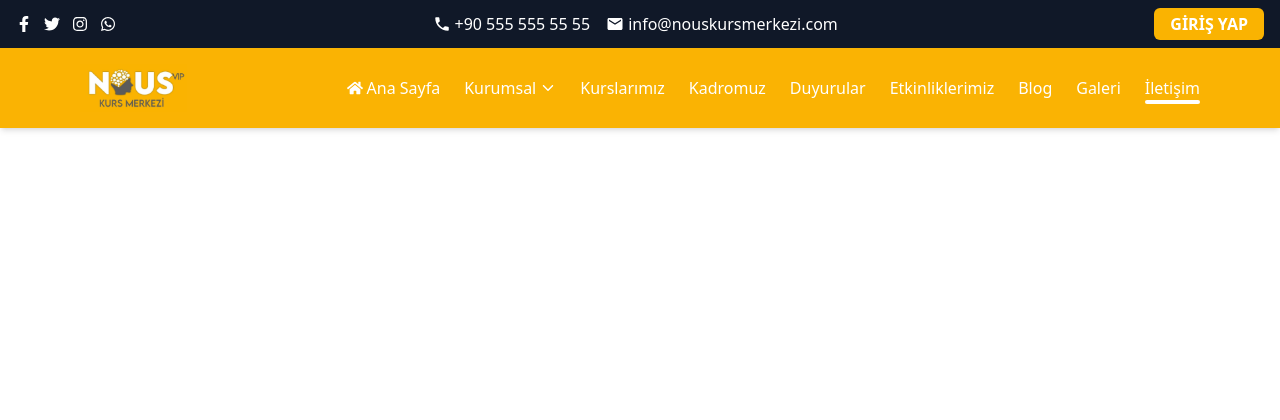
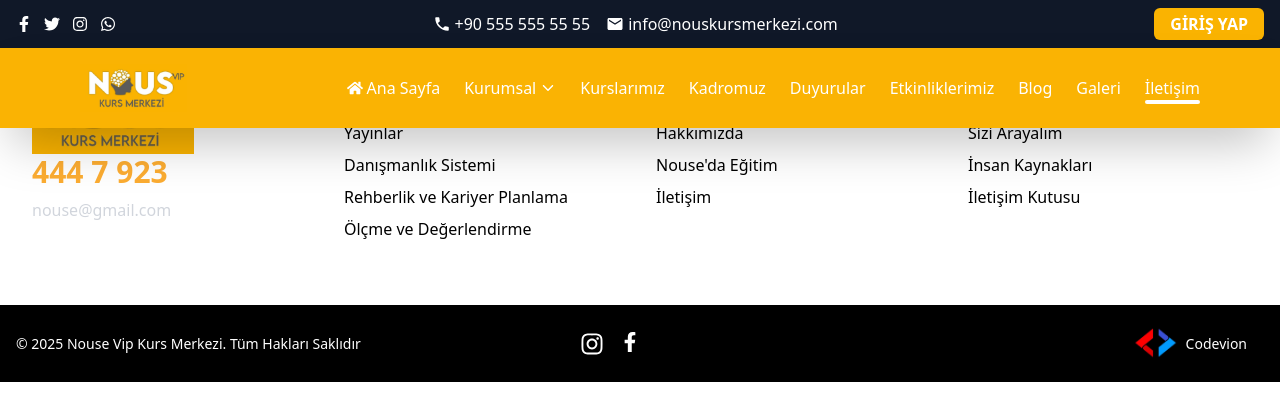
Before and after one commit to Ugurtasci/nous-kurs-merkezi, a React (Vite) app: page /iletisim in a window 1280 px wide. Shown: the top 420 px of the page. Built offline with nearby package versions, Linux system fonts and the light colour scheme.

Commit message:
update header and bottom footer

```diff
--- a/src/App.jsx
+++ b/src/App.jsx
@@ -6,6 +6,8 @@ import Header from "./components/Header";
 import About from "./components/About";
 import "slick-carousel/slick/slick.css";
 import "slick-carousel/slick/slick-theme.css";
+import Footer from "./components/Footer";
+import BottomFooter from "./components/BottomFooter";
 
 function App() {
   return (
@@ -17,6 +19,8 @@ function App() {
          <Route path="/" element={<Home/>} />
            <Route path="/hakkimizda" element={<About />} />
         </Routes>
+        <Footer/>
+        <BottomFooter/>
       </BrowserRouter>
     </>
   );
--- a/src/components/BottomFooter.jsx
+++ b/src/components/BottomFooter.jsx
@@ -2,24 +2,29 @@ import React from 'react'
 import { FaInstagram } from "react-icons/fa";
 import { FaFacebookF } from "react-icons/fa";
 import { Link } from 'react-router-dom';
+import logoCodevion from '../assets/logoCodevion.png'
 const BottomFooter = () => {
   return (
-    <footer className='flex items-center justify-between bg-black text-white p-4 mt-8'>
-      <div className='text-sm text-gray-500'>
+    <footer className='flex flex-col md:flex-row items-center justify-between bg-black text-white p-4 mt-8'>
+      <div className='flex items-center md:w-[50%] w-full justify-between'>
+        <div className='text-sm '>
           &copy; {new Date().getFullYear()} Nouse Vip Kurs Merkezi. Tüm Hakları Saklıdır
         </div>
-      <div className=' md:space-x-4 space-x-1 hidden md:flex'>
-        <Link to='https://www.instagram.com/bingolnouskurs_/' target="_blank" className='text-gray-500 hover:text-[#fab303] transition-colors'>
+        <div className=' md:space-x-4 space-x-1 flex'>
+          <Link to='https://www.instagram.com/bingolnouskurs_/' target="_blank" className=' hover:text-[#fab303] transition-colors'>
             <FaInstagram className='text-2xl ' />
           </Link>
-        <Link to='https://www.instagram.com/bingolnouskurs_/' target="_blank" className='text-gray-500 hover:text-[#fab303] transition-colors'>
+          <Link to='https://www.instagram.com/bingolnouskurs_/' target="_blank" className=' hover:text-[#fab303] transition-colors'>
             <FaFacebookF className='text-xl ' />
           </Link>
         </div>
-      <div className='text-sm text-gray-500'>
-        <Link to="https://www.instagram.com/codevionn/" target='_blank' className='text-gray-500 hover:text-white hover:underline cursor-pointer'>
-        Codevion</Link>
       </div>
+
+      <Link to="https://www.instagram.com/codevionn/" target='_blank'  className='text-sm border-black hover:shadow-lg shadow-white border hover:border-white rounded-lg py-1 px-4 flex items-center justify-center gap-2 '>
+        <img src={logoCodevion} alt="logo" className='w-12 object-fit-contain' />
+        <p className=' hover:text-white hover:underline cursor-pointer'>
+        Codevion</p>
+      </Link>
     </footer>
   )
 }
--- a/src/components/Header.jsx
+++ b/src/components/Header.jsx
@@ -1,4 +1,4 @@
-import { useState } from 'react';
+import { useEffect, useState } from 'react';
 import { FaHome, FaBars, FaTimes } from 'react-icons/fa';
 import { IoIosArrowDown } from 'react-icons/io';
 import { Link, NavLink, useLocation } from 'react-router-dom';
@@ -28,9 +28,41 @@ export default function Header() {
   const location = useLocation();
 
   const isActive = (path) => location.pathname === path;
+  const [scrolled, setScrolled] = useState(false);
+  const [showScrollTop, setShowScrollTop] = useState(false);
+
+useEffect(() => {
+  const handleScroll = () => {
+    if (window.scrollY > 50) {
+      setScrolled(true);
+    } else {
+      setScrolled(false);
+    }
+  };
+
+  window.addEventListener("scroll", handleScroll);
+  return () => window.removeEventListener("scroll", handleScroll);
+}, []);
+
+useEffect(() => {
+  const handleScroll = () => {
+    setShowScrollTop(window.scrollY > 200);
+  };
+
+  window.addEventListener("scroll", handleScroll);
+  return () => window.removeEventListener("scroll", handleScroll);
+}, []);
+
+const scrollToTop = () => {
+  window.scrollTo({ top: 0, behavior: "smooth" });
+};
 
   return (
-    <header className="bg-[#fab303] shadow-md w-full lg:px-20 px-5">
+    <header
+    className={`bg-[#fab303]  w-full lg:px-20 px-5 fixed shadow-2xl left-0 z-50 transition-all duration-300 ${
+      scrolled ? "top-0" : "md:top-12 top-0"
+    }`}
+  >
       <div className="py-4 flex items-center justify-between">
         <div className="flex items-center gap-4">
           <img src={logo} alt="Logo" className="h-12 w-auto" />
@@ -39,15 +71,15 @@ export default function Header() {
         <nav className="hidden md:flex space-x-6 items-center font-medium text-gray-800">
           {menuItems.map((item, index) =>
             item.submenu ? (
-              <div key={index} className="relative group">
+              <div key={index} className="relative group ">
                 <button className={`flex items-center text-white gap-1 relative after:content-[""] after:absolute
                   after:-bottom-1 after:left-0 after:bg-white after:h-1 after:rounded-2xl
               after:w-0 after:transition-all after:duration-500 hover:after:w-full  ${item.submenu.some(i => isActive(i.path)) ? "after:w-full" : ""}`}>
                   {item.label} <IoIosArrowDown />
                 </button>
-                <div className="absolute left-0 top-full hidden group-hover:block bg-white border-t border-teal-600 shadow-lg w-48 z-10">
+                <div className="absolute left-0 top-full hidden group-hover:block bg-[#fab303] border border-[#fab303] text-white shadow-lg w-48 z-10">
                   {item.submenu.map((sub, i) =>
-                    <NavLink key={i} to={sub.path} className="block px-4 py-2  hover:bg-gray-100">
+                    <NavLink key={i} to={sub.path} className="block px-4 py-2  hover:bg-gray-100 hover:text-[#fab303]">
                     {sub.label}
                     </NavLink>
                   )}
@@ -74,7 +106,7 @@ export default function Header() {
 
       {/* Mobil Menü */}
       {isOpen && (
-        <div className="md:hidden absolute z-10 bg-[#fab303] left-0 w-full shadow-lg px-4 pb-4 space-y-2 text-sm font-medium text-white border-t">
+        <div className="md:hidden absolute z-50 bg-[#fab303] left-0 w-full shadow-lg px-4 pb-4 space-y-2 text-sm font-medium text-white border-t">
           {menuItems.map((item, index) =>
             item.submenu ? (
               <details key={index} className="group border-b border-slate-300">
@@ -116,6 +148,17 @@ export default function Header() {
           )}
         </div>
       )}
+
+      {showScrollTop && (
+        <button
+          onClick={scrollToTop}
+          className="fixed bottom-14 border-2 border-white  right-6 bg-black text-white w-12 h-12 rounded-full shadow-lg hover:bg-white hover:text-black transition-all z-50"
+          aria-label="Yukarı Çık"
+        >
+          ↑
+        </button>
+      )}
+
     </header>
   );
 }
--- a/src/pages/Home.jsx
+++ b/src/pages/Home.jsx
@@ -5,11 +5,11 @@ import bannerClub from "../assets/bannerClub.png"
 import bgGecis from "../assets/bgGecis.png"
 import CountdownTimer from "../components/CountdownTimer";
 import Courses from "../components/Courses";
-import Footer from "../components/Footer";
+
 import EducationSystem from "../components/EducationSystem";
 import Articles from "../components/Articles";
 import Comments from "../components/Comments";
-import BottomFooter from "../components/BottomFooter";
+
 
 
 const Home = () => {
@@ -28,8 +28,7 @@ const Home = () => {
      <EducationSystem/>
      <Articles/>
      <Comments/>
-     <Footer/>
-     <BottomFooter/>
+
 
     </main>
   );
```
Also changed, not shown: src/assets/logoCodevion.png (added). Lines whose indentation alone changed are shown as unchanged.
